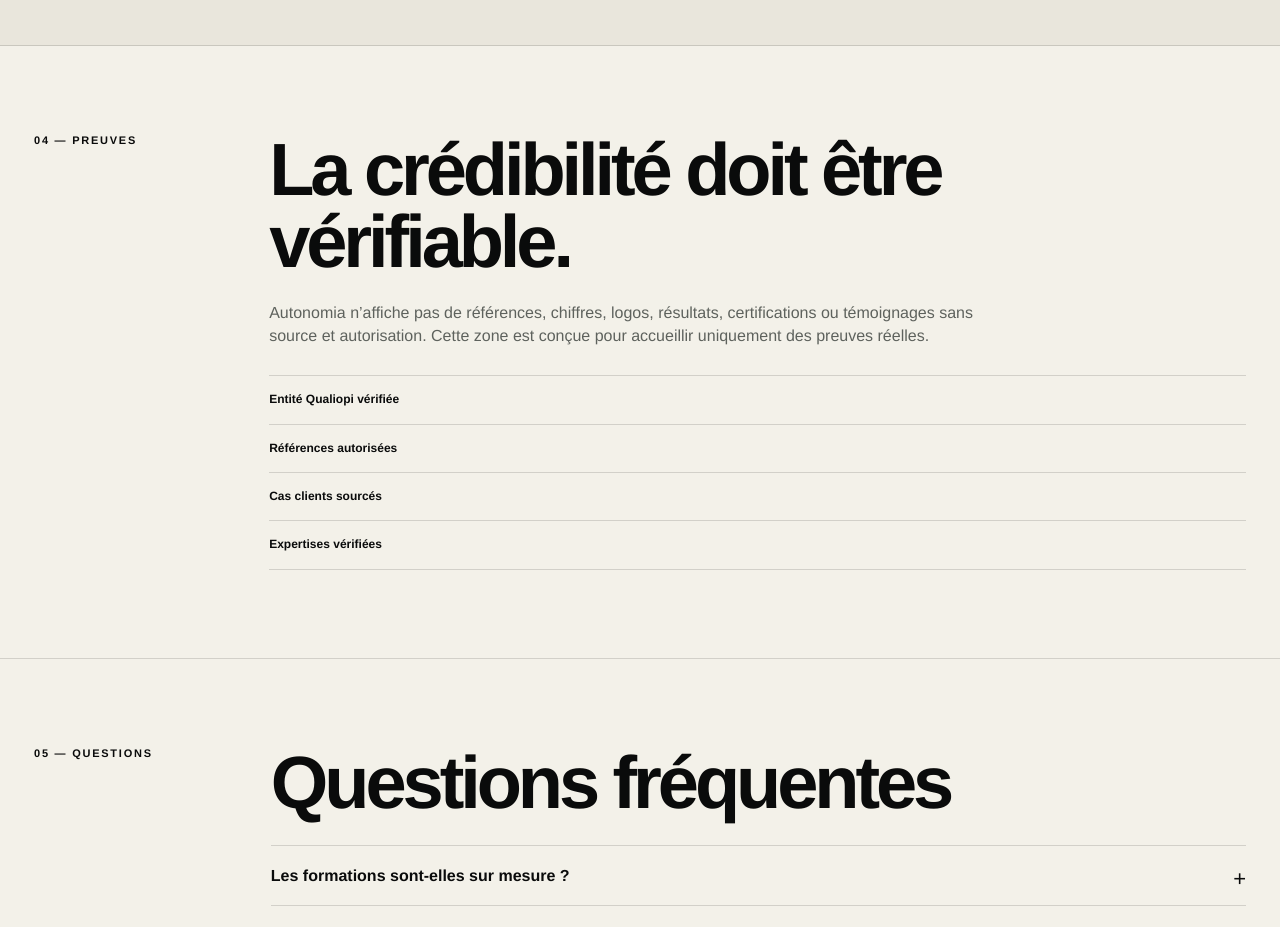
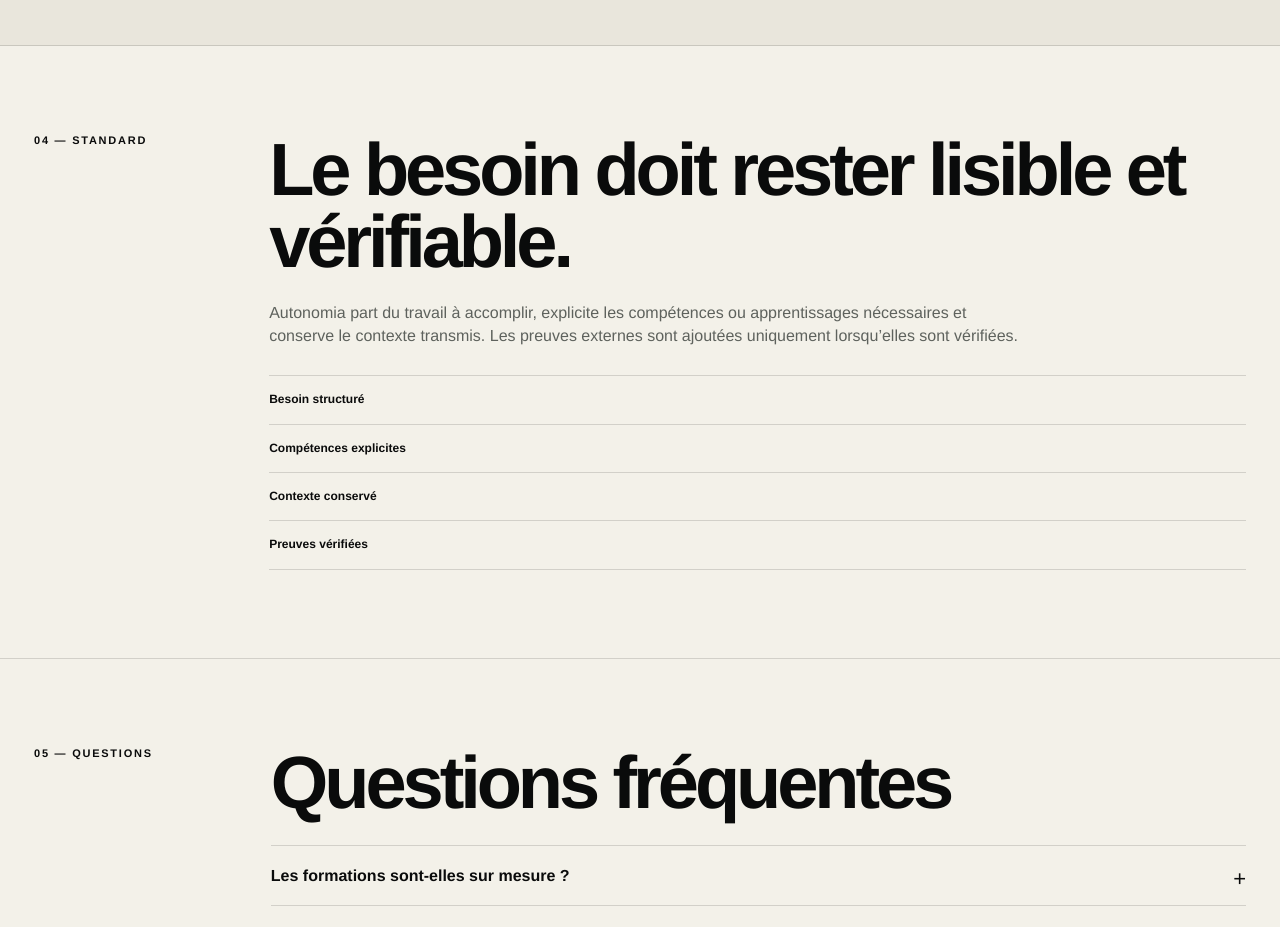
Before and after one commit to aristote-app/Autonomia-MCP, a Next.js app in the folder site/: page /academy in a window 1280 px wide. Shown: the part 2120-3047 px from the top of the page. Built offline with nearby package versions, Linux system fonts and the light colour scheme; no server answers.

Commit message:
copy(site): remove public proof placeholders

```diff
--- a/site/components/IntentPage.js
+++ b/site/components/IntentPage.js
@@ -79,18 +79,18 @@
       </section>
 
       <section className="proofArchitecture">
-        <p className="sectionIndex">04 — PREUVES</p>
+        <p className="sectionIndex">04 — STANDARD</p>
         <div>
-          <h2>La crédibilité doit être vérifiable.</h2>
+          <h2>Le besoin doit rester lisible et vérifiable.</h2>
           <p>
-            Autonomia n’affiche pas de références, chiffres, logos, résultats, certifications ou témoignages
-            sans source et autorisation. Cette zone est conçue pour accueillir uniquement des preuves réelles.
+            Autonomia part du travail à accomplir, explicite les compétences ou apprentissages nécessaires
+            et conserve le contexte transmis. Les preuves externes sont ajoutées uniquement lorsqu’elles sont vérifiées.
           </p>
-          <div className="proofSlots" aria-label="Preuves prévues">
-            <span>Entité Qualiopi vérifiée</span>
-            <span>Références autorisées</span>
-            <span>Cas clients sourcés</span>
-            <span>Expertises vérifiées</span>
+          <div className="proofSlots" aria-label="Standard Autonomia">
+            <span>Besoin structuré</span>
+            <span>Compétences explicites</span>
+            <span>Contexte conservé</span>
+            <span>Preuves vérifiées</span>
           </div>
         </div>
       </section>
```
